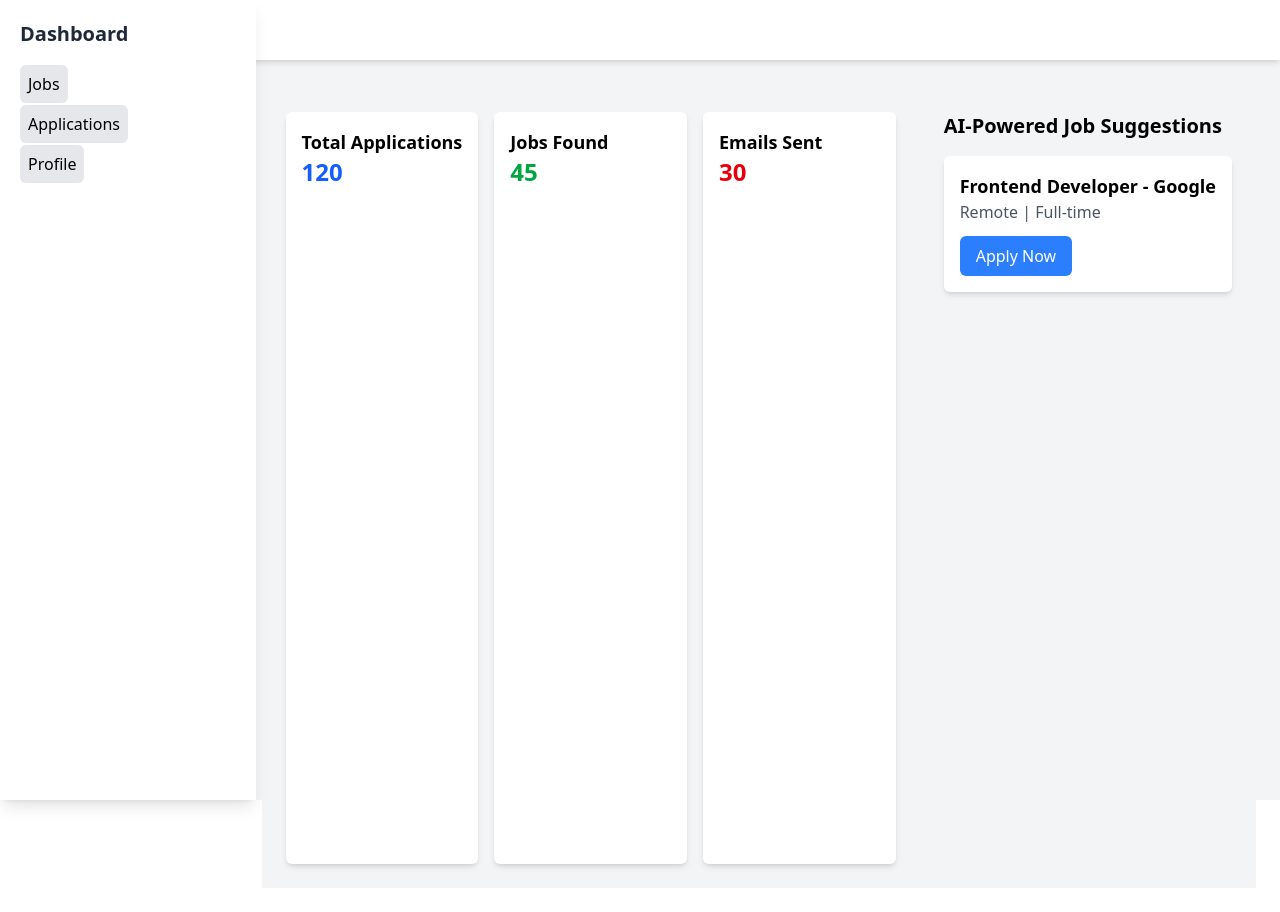
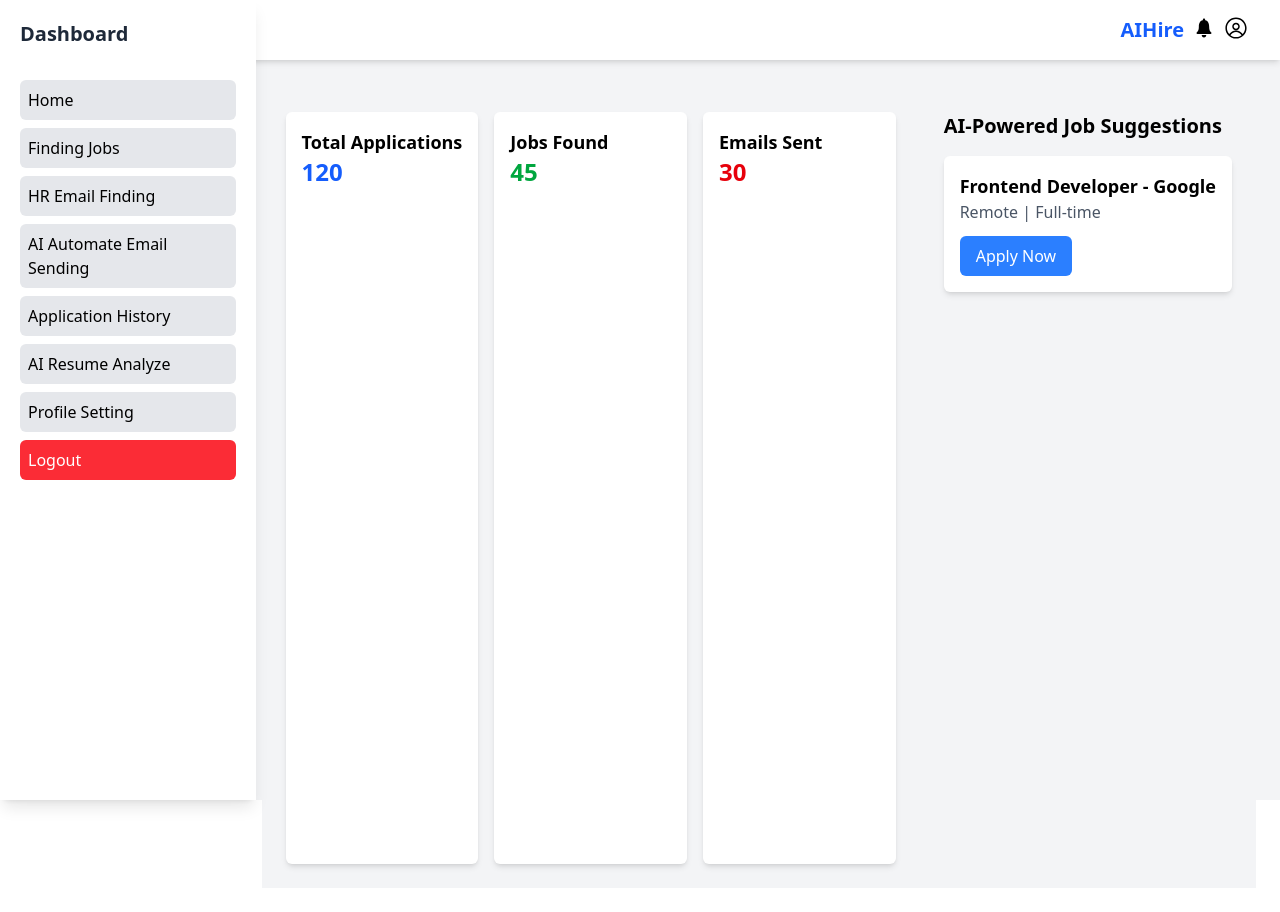
Before and after one commit to abhishek-kumar-91/AI-Hire, a React (Vite) app: page /dashboard in a window 1280 px wide. Built offline with nearby package versions, Linux system fonts and the light colour scheme.

Commit message:
header added profile icons and made responsive

```diff
--- a/src/Components/Header.jsx
+++ b/src/Components/Header.jsx
@@ -1,6 +1,11 @@
-import { RxHamburgerMenu } from "react-icons/rx";
+import { RxHamburgerMenu, RxAvatar } from "react-icons/rx";
+import { IoIosNotifications } from "react-icons/io";
+import { Link } from "react-router-dom";
+import { useState } from "react";
 
 export default function Header({ isSidebarOpen, setSidebarOpen }) {
+  const [isOpen, setOpen] = useState(false);
+
   return (
     <header className="fixed w-full flex items-center justify-between bg-white p-4 shadow-md">
       {/* Hamburger Button to Toggle Sidebar */}
@@ -10,11 +15,27 @@ export default function Header({ isSidebarOpen, setSidebarOpen }) {
       >
         <RxHamburgerMenu size={24} />
       </button>
+    <div className="flex justify-end flex-wrap-reverse px-4 md:w-full">
+    <div className="flex gap-2 justify-center">
+    <a href="/dashboard" className="text-xl font-bold text-blue-600">AIHire</a>
+    <IoIosNotifications size={24} />
 
-      {/* Conditionally Render "Dashboard" */}
-      {!isSidebarOpen && (
-        <h1 className="text-xl">Dashboard</h1>
-      )}
+    <RxAvatar size={24} className="cursor-pointer" onClick={() => setOpen(!isOpen)} />
+    </div>
+
+
+    </div>
+
+    {
+      isOpen && <div className={`fixed inset-y-14 right-0 bg-white shadow-2xl h-30 ${isOpen ? "translate-x-0" : "-translate-x-full"}  transition-transform duration-300 ease-in-out`}>
+      <div className="flex flex-col gap-2 p-4">
+      <button className="px-4 py-2 border-b-2 border-blue-500 cursor-pointer hover:bg-gray-400 duration-300 transition-all">Profile Setting</button>
+      <button className="px-4 py-2 rounded-sm bg-red-500 cursor-pointer text-white hover:bg-red-400 duration-300 transition-all">Logout</button>
+      </div>
+    </div>
+    }
+
+
     </header>
   );
 }
--- a/src/Components/Sidebar.jsx
+++ b/src/Components/Sidebar.jsx
@@ -17,32 +17,56 @@ export default function Sidebar({ isSidebarOpen, setSidebarOpen }) {
       </button>
 
       <h2 className="text-xl font-semibold text-gray-800">Dashboard</h2>
-      <ul className="mt-6 space-y-4">
-        <li>
+      <div className="flex flex-col gap-2 py-8">
+        <Link
+            to="/dashboard"
+            className="p-2 bg-gray-200 rounded-md cursor-pointer hover:bg-gray-300 transition-colors"
+          >
+            Home
+          </Link>
           <Link
             to="/dashboard/jobs"
             className="p-2 bg-gray-200 rounded-md cursor-pointer hover:bg-gray-300 transition-colors"
           >
-            Jobs
+           Finding Jobs
           </Link>
-        </li>
-        <li>
-          <Link
+        <Link
+            to="/dashboard/hr"
+            className="p-2 bg-gray-200 rounded-md cursor-pointer hover:bg-gray-300 transition-colors"
+          >
+            HR Email Finding
+          </Link>
+        <Link
+            to="/dashboard/email-outreach"
+            className="p-2 bg-gray-200 rounded-md cursor-pointer hover:bg-gray-300 transition-colors"
+          >
+            AI Automate Email Sending
+          </Link>
+        <Link
             to="/dashboard/applications"
             className="p-2 bg-gray-200 rounded-md cursor-pointer hover:bg-gray-300 transition-colors"
           >
-            Applications
+           Application History
           </Link>
-        </li>
-        <li>
           <Link
-            to="/dashboard/profile"
+            to="/dashboard/resume-analyze"
             className="p-2 bg-gray-200 rounded-md cursor-pointer hover:bg-gray-300 transition-colors"
           >
-            Profile
+           AI Resume Analyze
           </Link>
-        </li>
-      </ul>
+          <Link
+            to="/dashboard/setting"
+            className="p-2 bg-gray-200 rounded-md cursor-pointer hover:bg-gray-300 transition-colors"
+          >
+           Profile Setting
+          </Link>
+          <Link
+            to="/"
+            className="p-2 text-white bg-red-500 rounded-md cursor-pointer hover:bg-red-600 transition-colors"
+          >
+           Logout
+          </Link>
+          </div>
     </div>
   );
 }
```
